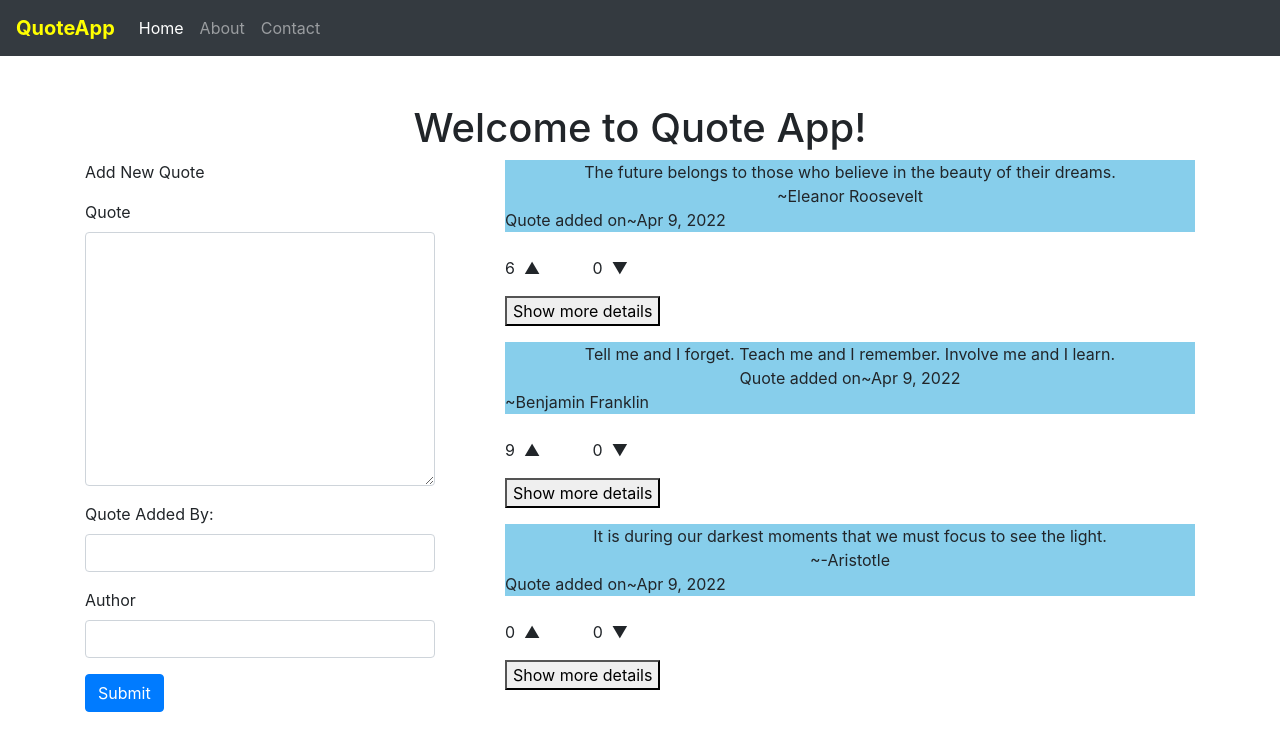
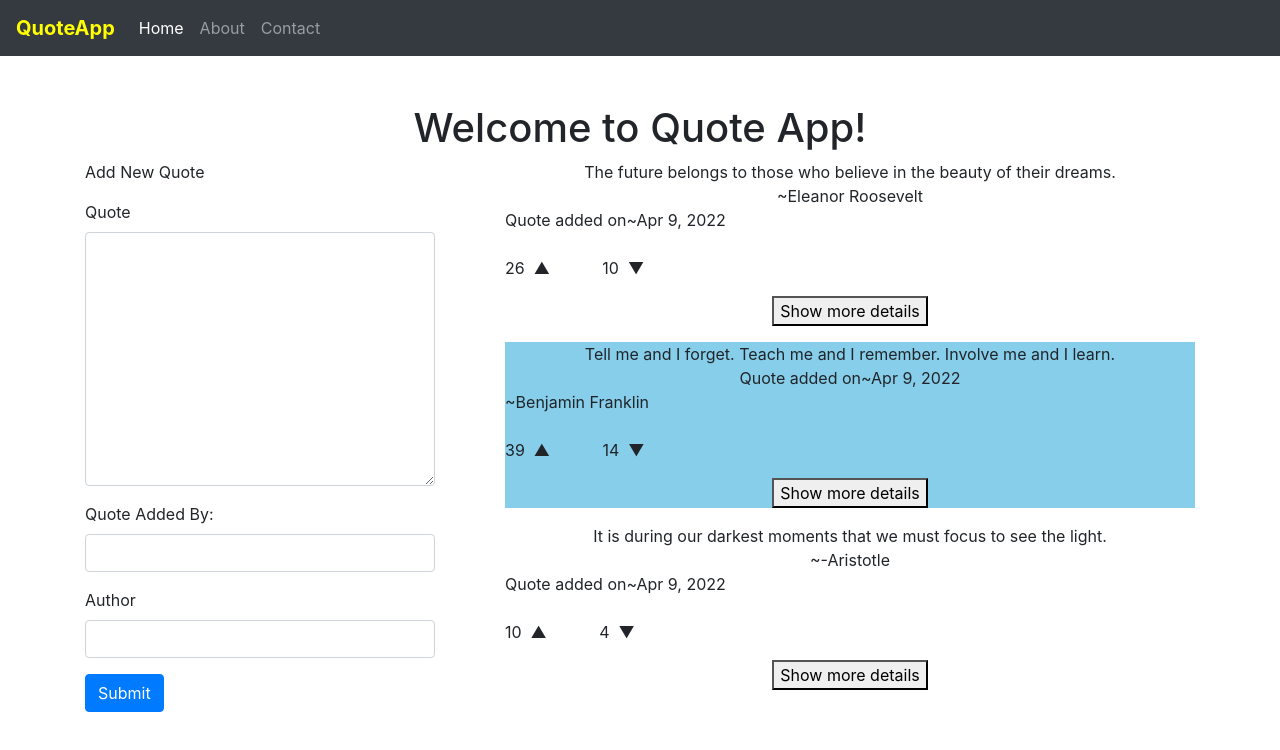
Before and after one commit to chanaiagwata/Quote-App, an Angular app: page / in a window 1280 px wide. Shown: the top 750 px of the page. Built offline with nearby package versions, Linux system fonts and the light colour scheme.

Commit message:
fix:optmize highlight directive to target quote with highest upvotes

```diff
--- a/src/app/quotes/quotes.component.html
+++ b/src/app/quotes/quotes.component.html
@@ -5,38 +5,48 @@
     </div>
     <div class="col-md-8">
       <ul *ngFor='let quote of quotes; let i = index'>
-        <div *ngIf="quote.upvote == highest && quote.upvote >0; then highlight else unhighlight"></div>
+        <div *ngIf="quote.upvote == highest && quote.upvote >0; then highlight else unhighlight">
+
+
+        </div>
         <div>
           <ng-template #highlight>
             <div appHighlightQuote>
               <li class="text-center" style="list-style: none;">{{quote.quote}}</li>
               <li class="text-center" style="list-style: none;">Quote added on~{{quote.dateAdded|date}}</li>
-              <!-- <button class="btn btn-primary btn-sm" ng-click= "incrementUp(member)"><span class="glyphicon glyphicon-arrow-up"></span>Upvote</button> | <button class="btn btn-danger btn-sm" ng-click= "incrementDown(member)"><span class="glyphicon glyphicon-arrow-down"></span> Downvote</button> -->
               <li style="list-style: none;">~{{quote.author}}</li>
+              <p class="mt-4">
+                <span class="mr-5"><ng-content></ng-content> {{quote.upvote}}  &#x25B2;</span><ng-content></ng-content> {{quote.downvote}}   &#x25BC; <span></span>
+              </p>
+              <div class="text-center">
+                <button (click)='toggleDescription(i)'>Show more details</button>
+              </div>
+
             </div>
           </ng-template>
         </div>
         <div>
           <ng-template #unhighlight>
-            <div appHighlightQuote>
+            <div>
               <li class="text-center" style="list-style: none;">{{quote.quote}}</li>
               <li class="text-center" style="list-style: none;">~{{quote.author}}</li>
               <li style="list-style: none;">Quote added on~{{quote.dateAdded|date}}</li>
+              <p class="mt-4">
+                <span class="mr-5"><ng-content></ng-content> {{quote.upvote}}  &#x25B2;</span><ng-content></ng-content> {{quote.downvote}}   &#x25BC; <span></span>
+              </p>
+              <div class="text-center">
+                <button (click)='toggleDescription(i)'>Show more details</button>
+              </div>
+
+
+          <app-quote-description *ngIf='quote.description' [quote]='quote' (isComplete) = 'completeQuote($event,i)'> </app-quote-description>
             </div>
-            <!-- <button (click)='toggledescription(i)'>Toggle Details</button> -->
           </ng-template>
 
-          <p class="mt-4">
-            <span class="mr-5"><ng-content></ng-content> {{quote.upvote}}  &#x25B2;</span><ng-content></ng-content> {{quote.downvote}}   &#x25BC; <span></span>
-          </p>
 
 
-          <button (click)='toggleDescription(i)'>Show more details</button>
-
-          <app-quote-description *ngIf='quote.description' [quote]='quote' (isComplete) = 'completeQuote($event,i)'> </app-quote-description>
 
         </div>
-        <!-- <app-quote-description>'quote.description'[quote]='quote'</app-quote-description> -->
       </ul>
       <div>
 
--- a/src/app/quotes/quotes.component.ts
+++ b/src/app/quotes/quotes.component.ts
@@ -9,9 +9,9 @@ import { Quote } from '../quote';
 // use quote class to get values to be displayed in quotes.component html
 export class QuotesComponent implements OnInit {
   quotes:Quote[] =[
-    new Quote(1, 'The future belongs to those who believe in the beauty of their dreams.', 6, 0, 'Titus Kamwira', 'Eleanor Roosevelt', new Date),
-    new Quote(2, 'Tell me and I forget. Teach me and I remember. Involve me and I learn.', 9, 0, 'Elvice Oduor', 'Benjamin Franklin', new Date()),
-    new Quote(3, 'It is during our darkest moments that we must focus to see the light.', 0, 0, 'Anabelle Majiwa', '-Aristotle', new Date()),
+    new Quote(1, 'The future belongs to those who believe in the beauty of their dreams.', 26, 10, 'Titus Kamwira', 'Eleanor Roosevelt', new Date),
+    new Quote(2, 'Tell me and I forget. Teach me and I remember. Involve me and I learn.', 39, 14, 'Elvice Oduor', 'Benjamin Franklin', new Date()),
+    new Quote(3, 'It is during our darkest moments that we must focus to see the light.', 10, 4, 'Anabelle Majiwa', '-Aristotle', new Date()),
   ]
   // condition to highlight quote with highest upvotes
   arr:number[] = this.quotes.map(
```
